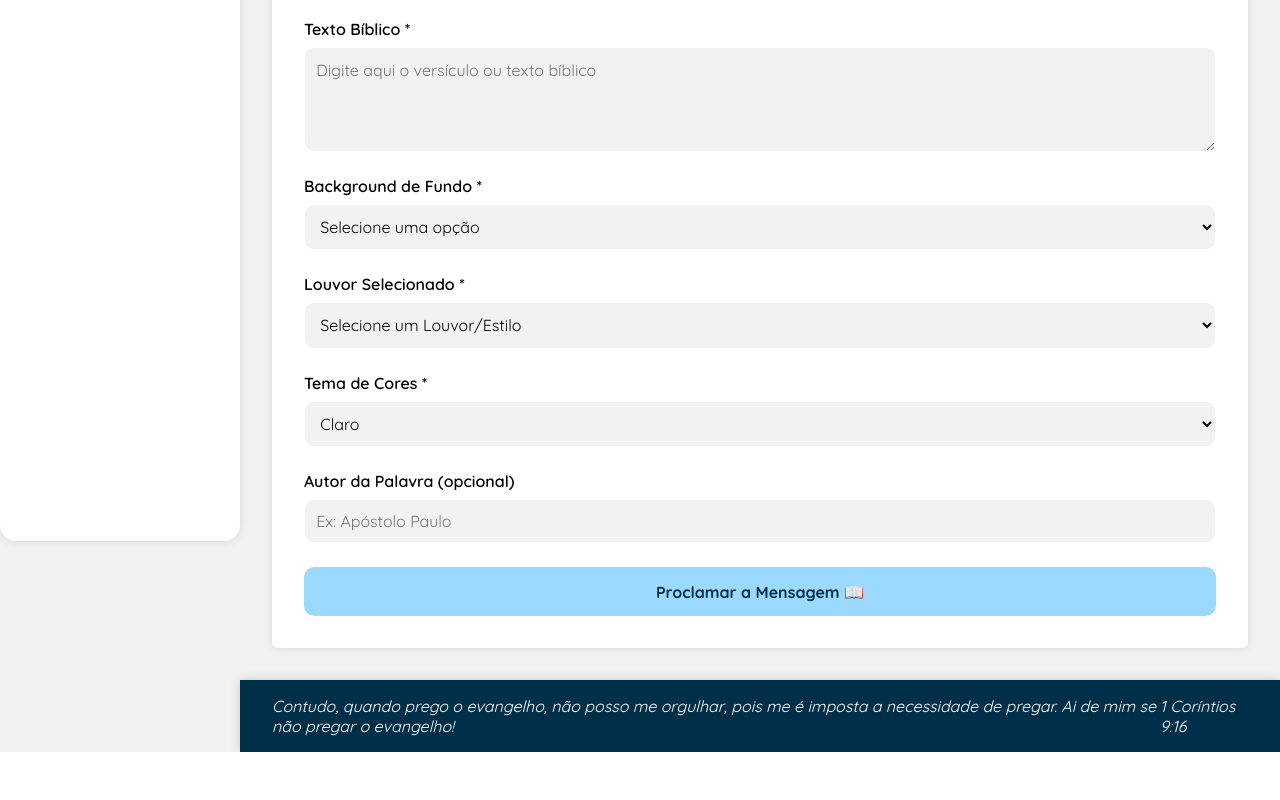
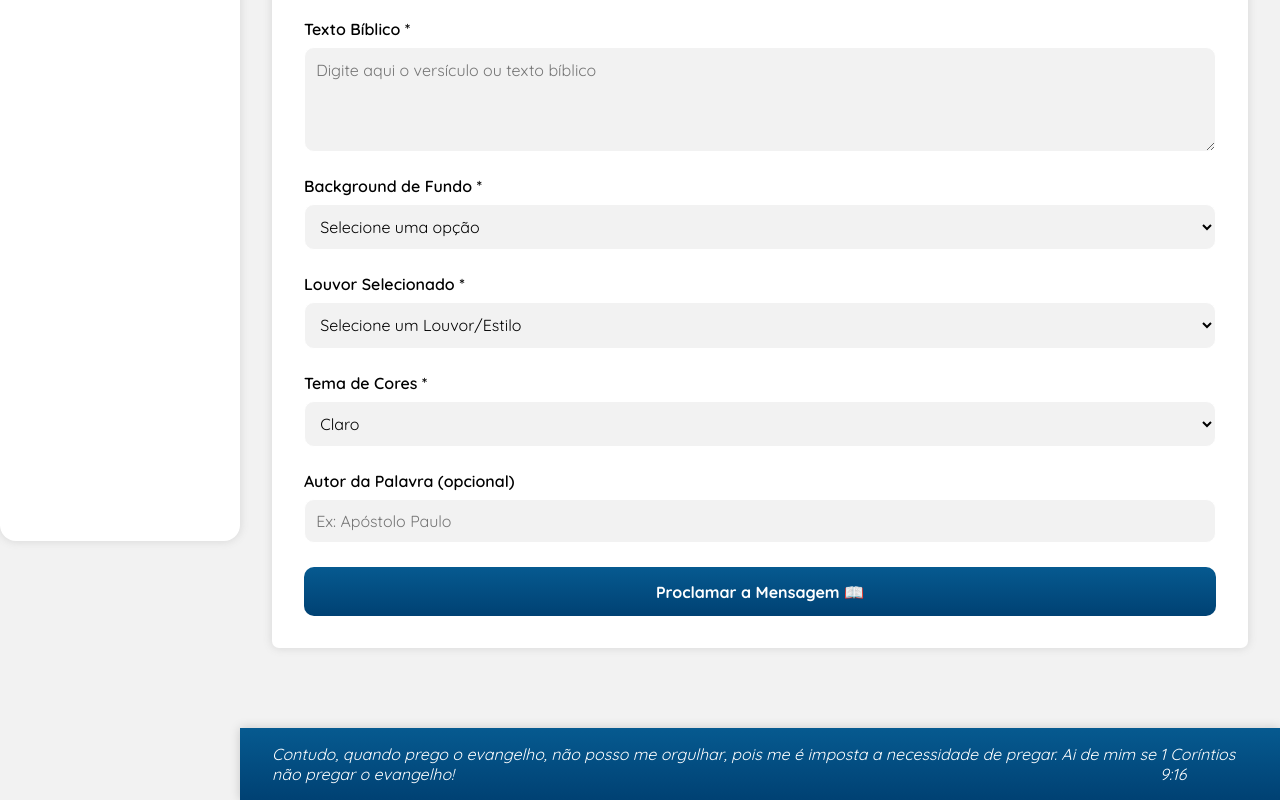
Before and after one commit to jefferson-da-silva-santos/ide, a React (Vite) app: page /home in a window 1280 px wide. Shown: the part 259-1059 px from the top of the page. Before the commit the page ends 1011 px from the top, so only its background shows below. Built offline with nearby package versions, Linux system fonts and the light colour scheme.

Commit message:
feat: add video media

```diff
--- a/src/assets/css/styles.css
+++ b/src/assets/css/styles.css
@@ -554,8 +554,8 @@
 .container-home button[type=submit] {
   display: block;
   width: 100%;
-  background-color: #9cd9ff;
-  color: #003049;
+  background-image: linear-gradient(to bottom, #065a90, #004173);
+  color: #ffffff;
   border: none;
   border-radius: 10px;
   padding: 0.9rem 1.5rem;
@@ -565,7 +565,6 @@
   transition: 0.3s ease;
 }
 .container-home button[type=submit]:hover {
-  background-color: #38bdf8;
   transform: scale(1.01);
   color: white;
 }
@@ -582,14 +581,30 @@
   align-items: center;
   gap: 0;
   padding: 1rem 2rem;
-  background-color: #003049;
+  background-image: linear-gradient(to bottom, #065a90, #004173);
   color: #fff;
   width: 100%;
   grid-column: 2/-1;
   grid-row: 3/3;
   bottom: 0;
-  margin-top: 2rem;
+  margin-top: 5rem;
   box-shadow: 0 0 10px rgba(0, 0, 0, 0.171);
+}
+
+.ide-player {
+  display: flex;
+  flex-direction: column;
+  justify-content: center;
+  align-items: center;
+  gap: 2rem;
+}
+.ide-player iframe {
+  border-radius: 10px;
+  box-shadow: 0 0 10px rgba(0, 0, 0, 0.171);
+  width: 100%;
+  max-width: 560px;
+  height: 315px;
+  border: none;
 }
 
 @keyframes imgBanner {
--- a/src/assets/sass/main.scss
+++ b/src/assets/sass/main.scss
@@ -535,8 +535,8 @@
   button[type="submit"] {
     display: block;
     width: 100%;
-    background-color: #9cd9ff;
-    color: #003049;
+    background-image: linear-gradient(to bottom, #065a90, #004173);
+    color: #ffffff;
     border: none;
     border-radius: 10px;
     padding: 0.9rem 1.5rem;
@@ -547,7 +547,6 @@
   }
 
   button[type="submit"]:hover {
-    background-color: #38bdf8;
     transform: scale(1.01);
     color: white;
   }
@@ -562,14 +561,28 @@
 .footer {
   @include flex(row, space-between, center, 0);
   padding: 1rem 2rem;
-  background-color: #003049;
+  background-image: linear-gradient(to bottom, #065a90, #004173);
   color: #fff;
   width: 100%;
   grid-column: 2 / -1;
   grid-row: 3 / 3;
   bottom: 0;
-  margin-top: 2rem;
+  margin-top: 5rem;
   box-shadow: 0 0 10px rgba(0, 0, 0, 0.171);
 }
 
+.ide-player {
+  @include flex(column, center, center, 2rem);
+
+  iframe {
+    border-radius: 10px;
+    box-shadow: 0 0 10px rgba(0, 0, 0, 0.171);
+    width: 100%;
+    max-width: 560px;
+    height: 315px;
+    border: none;
+  }
+}
+
+
 @import "media.scss";
--- a/src/pages/IDE/index.jsx
+++ b/src/pages/IDE/index.jsx
@@ -5,14 +5,11 @@ import { ReactTyped } from "react-typed";
 export const IDE = () => {
   return (
     <div className="ide-container">
-      {/* Login */}
-      <Link className="ide-link-login" target="_blank" to={'/login'}>
+      <Link className="ide-link-login" target="_blank" to={"/login"}></Link>
 
+      <Link className="ide-link" to={""}>
+        <i className="bx bxl-instagram"></i>
       </Link>
-       {/* instagram */}
-        <Link className="ide-link" to={''}>
-          <i class='bx bxl-instagram'></i>
-        </Link>
 
       <div className="ide-overlay-father">
         <div className="ide-overlay">
@@ -21,21 +18,32 @@ export const IDE = () => {
               strings={[
                 '"Jesus não se esqueceu de você! Ele ainda te espera, e te ama."',
               ]}
-              typeSpeed={50}   // velocidade de digitação
-              backSpeed={30}   // velocidade de apagar
-              showCursor       // mostra o cursor piscando
-              cursorChar="|"   // caractere do cursor
-              loop={false}     // digita só uma vez
+              typeSpeed={50}
+              backSpeed={30}
+              showCursor
+              cursorChar="|"
+              loop={false}
             />
           </h1>
 
           <p className="ide-verse">
-            "Porque o filho do homem veio buscar e salvar o que se havia perdido"
+            "Porque o filho do homem veio buscar e salvar o que se havia
+            perdido"
             <br />
             <span className="ide-reference">Lc 19:26</span>
           </p>
 
-          <p className="ide-speaker">Pr. Cândido de Freitas</p>
+          {/* Reprodutor de música (YouTube embed) */}
+          <div className="ide-player">
+            <p>🎵 Um louvor para o seu coração:</p>
+            <iframe
+              title="Música Gospel - Jesus"
+              src="https://www.youtube.com/embed/WH9YOCUebxo?modestbranding=1&rel=0&controls=1"
+              frameBorder="0"
+              allow="accelerometer; autoplay; clipboard-write; encrypted-media; gyroscope; picture-in-picture"
+              allowFullScreen
+            ></iframe>
+          </div>
         </div>
       </div>
     </div>
```
Also changed, not shown: src/components/FormContent/index.jsx (+1 -6 lines), 1 other file (tests, documents, lock files or other folders).
